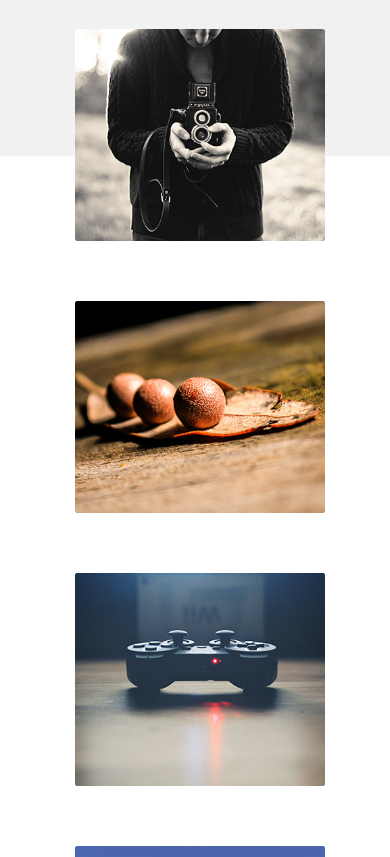
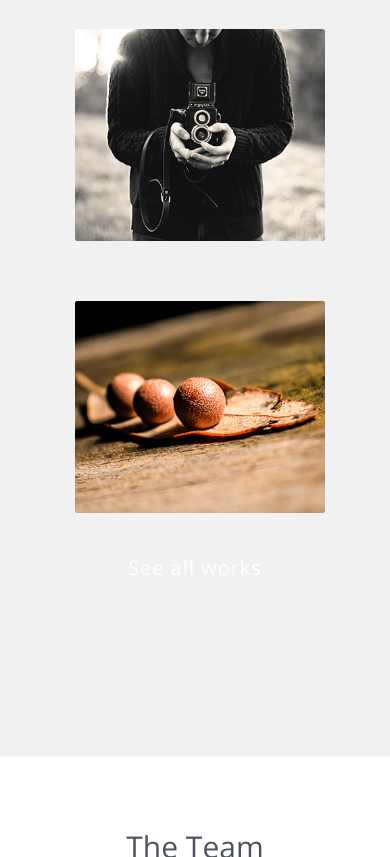
Before and after one commit to lysaco/lysaco_, a plain HTML site: page index.html in a window 390 px wide. Shown: the part 2537-3394 px from the top of the page. Drawn offline with nearby package versions, Linux system fonts and the light colour scheme.

```diff
--- a/stylesheet.css
+++ b/stylesheet.css
@@ -263,6 +263,7 @@
   line-height: 50px;
   letter-spacing: 1px;
   margin: 0 auto;
+  margin-top: 100px;
 }
 
 .seeallworks:hover {
@@ -335,7 +336,7 @@
 /* ------ PLAN ------ */
 .plan {
   width: 100%;
-  height: 654px;
+  height: 1720px;
   background-color: #f1f1f1;
   position: relative;
 }
@@ -769,7 +770,7 @@
 
 /* ------ MOBILE PORTFOLIO ------ */
 .portfolio {
-  height: 500px;
+  height: 1100px;
 }
 
 .portfolio h3  {
@@ -782,18 +783,19 @@
   margin-bottom: 10px;
 }
 
+
+.works div:nth-child(n+4){
+  display: none;
+}
+
+
+
 .works img {
   width: 250px;
   margin:30px;
 }
 
-.seeallworks {
-  width: 150px;
-  height: 46px;
-  font-size: 17px;
-  line-height: 46px;
-  margin-top: 60px;
-}
+
 
 
 /* ------ MOBILE TEAM ------ */
```
